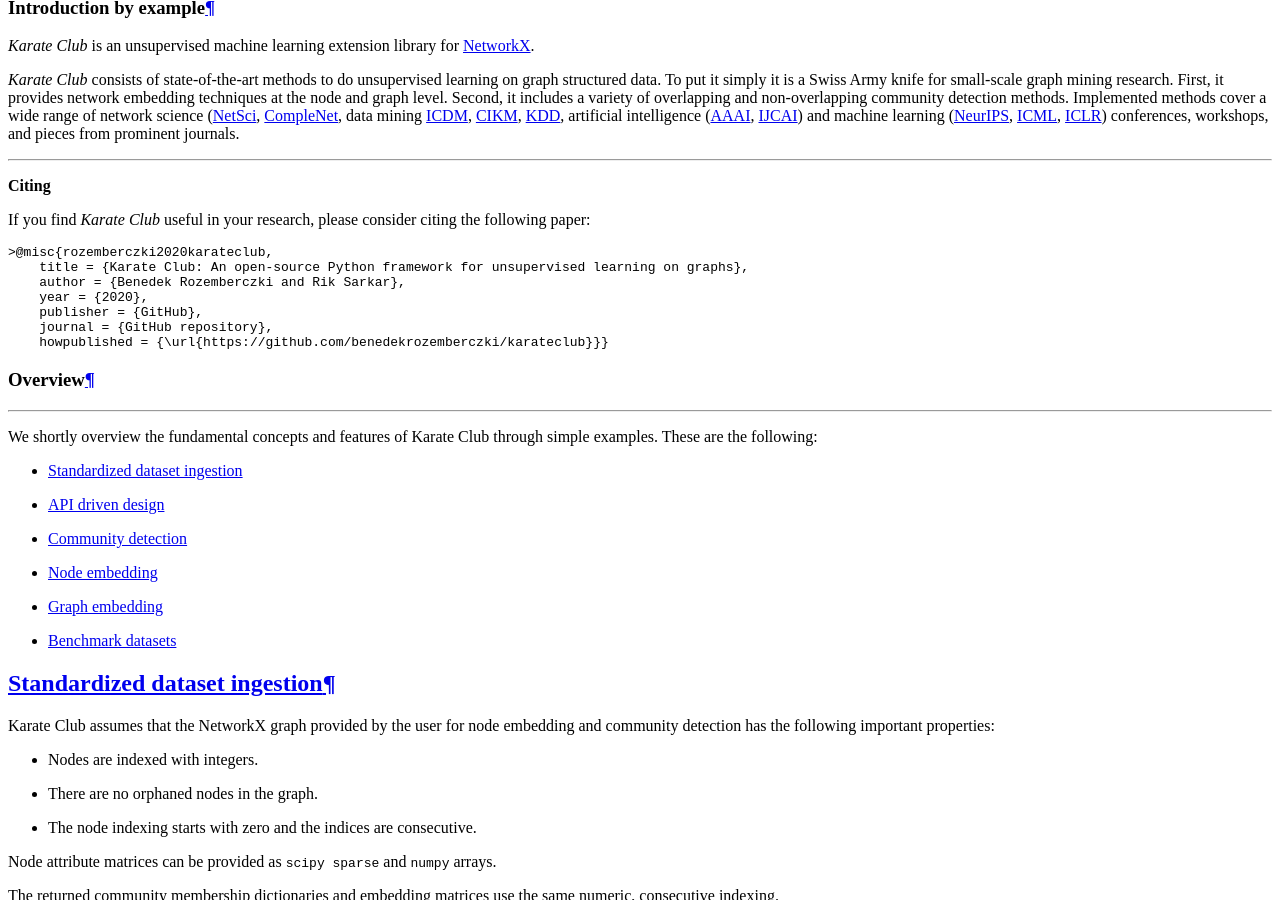
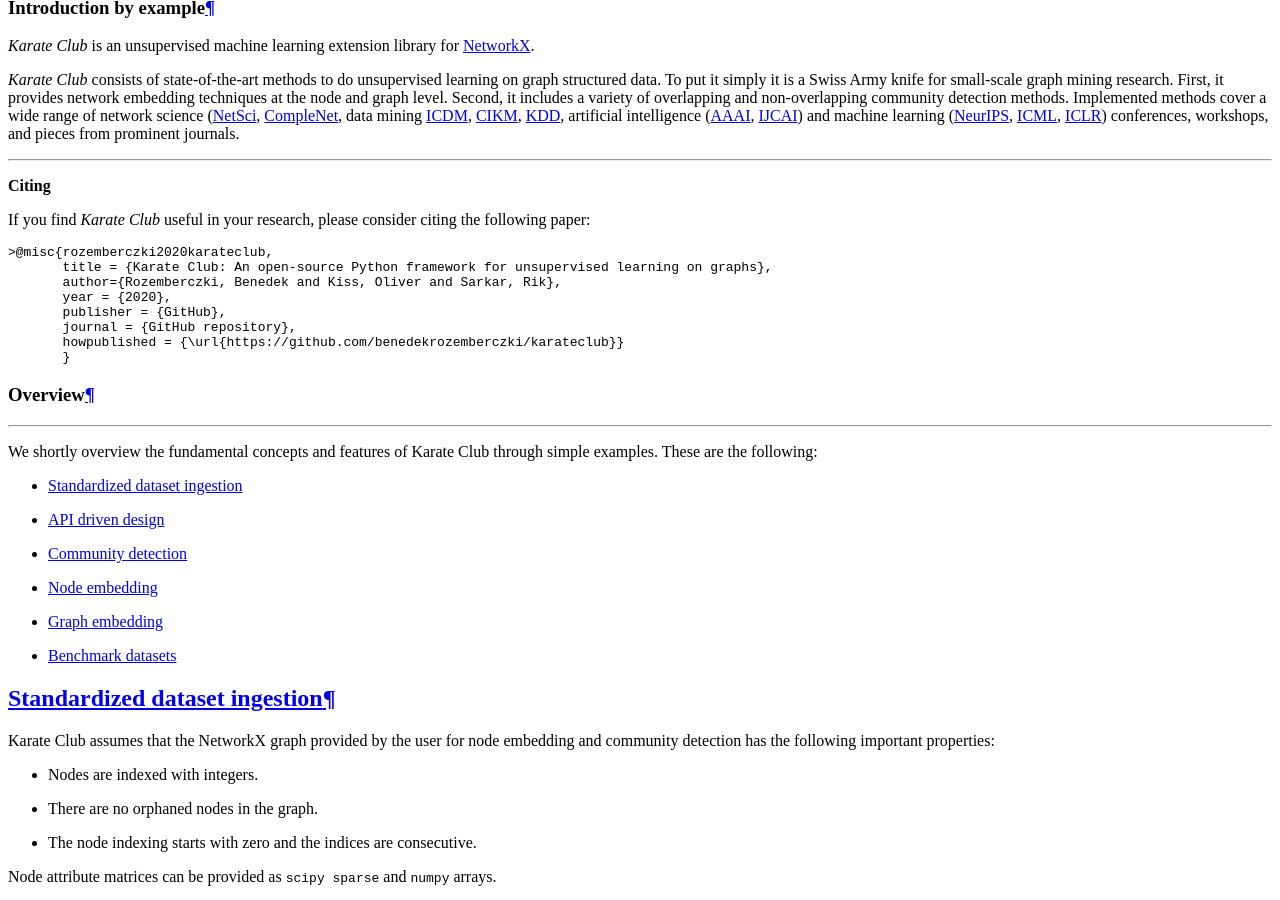
Before and after one commit to benedekrozemberczki/karateclub, a Sphinx documentation site: the page built from docs/source/notes/introduction.rst, in a window 1280 px wide and 900 px high, scrolled down 1109 px. Built offline with Sphinx 7.4.7 and the Read the Docs theme 2.0.0, drawn with Linux system fonts in a browser that asks for light colours; pages that are not in the unit, such as notebooks, are missing from menus.

```diff
--- a/docs/source/notes/introduction.rst
+++ b/docs/source/notes/introduction.rst
@@ -14,13 +14,14 @@ If you find *Karate Club* useful in your research, please consider citing the fo
 
 .. code-block:: latex
 
-   >@misc{rozemberczki2020karateclub,
-       title = {Karate Club: An open-source Python framework for unsupervised learning on graphs},
-       author = {Benedek Rozemberczki and Rik Sarkar},
-       year = {2020},
-       publisher = {GitHub},
-       journal = {GitHub repository},
-       howpublished = {\url{https://github.com/benedekrozemberczki/karateclub}}}
+    >@misc{rozemberczki2020karateclub,
+           title = {Karate Club: An open-source Python framework for unsupervised learning on graphs},
+           author={Rozemberczki, Benedek and Kiss, Oliver and Sarkar, Rik},
+           year = {2020},
+           publisher = {GitHub},
+           journal = {GitHub repository},
+           howpublished = {\url{https://github.com/benedekrozemberczki/karateclub}}
+           }
 
 Overview
 =======================
```
